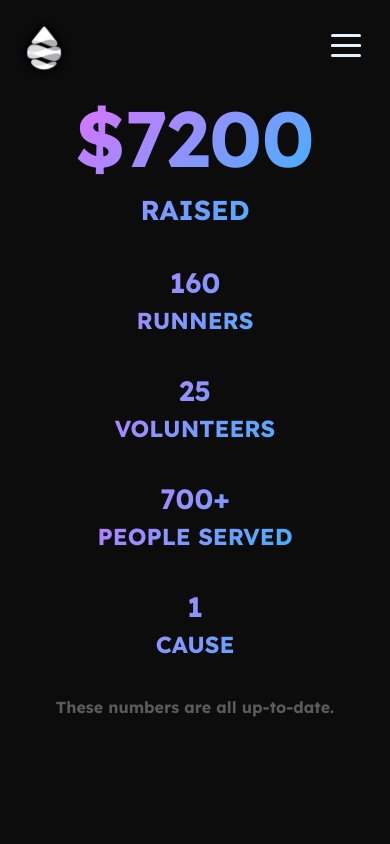
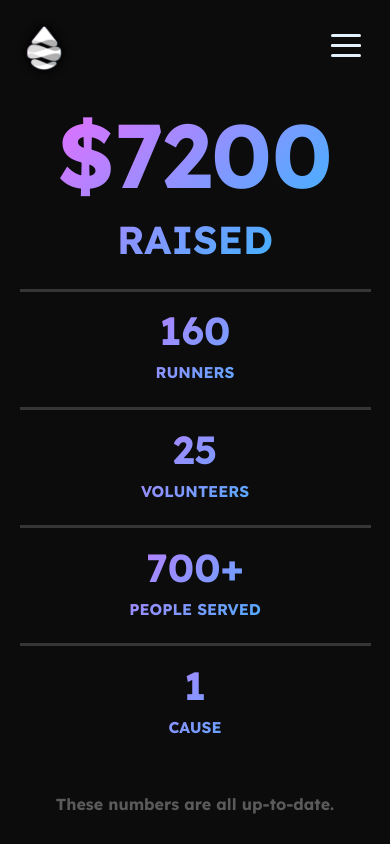
Before and after one commit to siyachoudhary/rfw-5k-2023, a React (Create React App) app: page /rfw-5k-2023/impact in a window 390 px wide. Built offline with nearby package versions, Linux system fonts and the light colour scheme.

Commit message:
impact style edits

```diff
--- a/src/components/myNav.css
+++ b/src/components/myNav.css
@@ -2,7 +2,7 @@
 
   padding: 3vh 0 3vh 0;
   z-index: 5;
-
+  position: absolute
 }
 
 .container { max-width: 100vw; }
--- a/src/pages/Impact.css
+++ b/src/pages/Impact.css
@@ -53,10 +53,6 @@
 
     .moneyRaised h3 { font-size: 3.5vw; }
 
-    .cause h1 { font-size: 7vw; }
-
-    .cause h3 { font-size: 2vw; }
-
   }
 
   @media screen and (max-width: 990px) {
@@ -65,12 +61,41 @@
 
     .bottomStats div { margin: 10vw 0; }
 
-    .moneyRaised h1 { font-size: 20vw; }
+    .bottomStats h1{ font-size: 10vw; }
 
-    .moneyRaised h3 { font-size: 7vw; }
+    .bottomStats h3 { font-size: 4vw; }
 
-    .cause h1 { font-size: 18vw; }
+    .moneyRaised h1 { font-size: 23vw; }
 
-    .cause h3 { font-size: 5vw; }
+    .moneyRaised h3 { font-size: 10vw; }
 
+    .moneyRaised  {
+
+        width: 90vw;
+        border-bottom: #363636 3px solid;
+        margin: 0;
+        padding: 2vh;
+        margin: auto;
+
+    }
+
+    .bottomStats div {
+
+        width: 90vw;
+        border-bottom: #363636 3px solid;
+        margin: 0;
+        padding: 2vh;
+        margin: auto;
+
+    }
+
+    .bottomStats div:last-child {
+
+        width: 90vw;
+        border-bottom: none;
+        margin: 0;
+        padding: 2vh;
+        margin: auto;
+
+    }
   }
--- a/src/pages/Team.css
+++ b/src/pages/Team.css
@@ -5,6 +5,7 @@
     align-items: center;
     justify-content: center;
     flex-direction: row;
+    overflow: hidden;
 
 }
 
```
